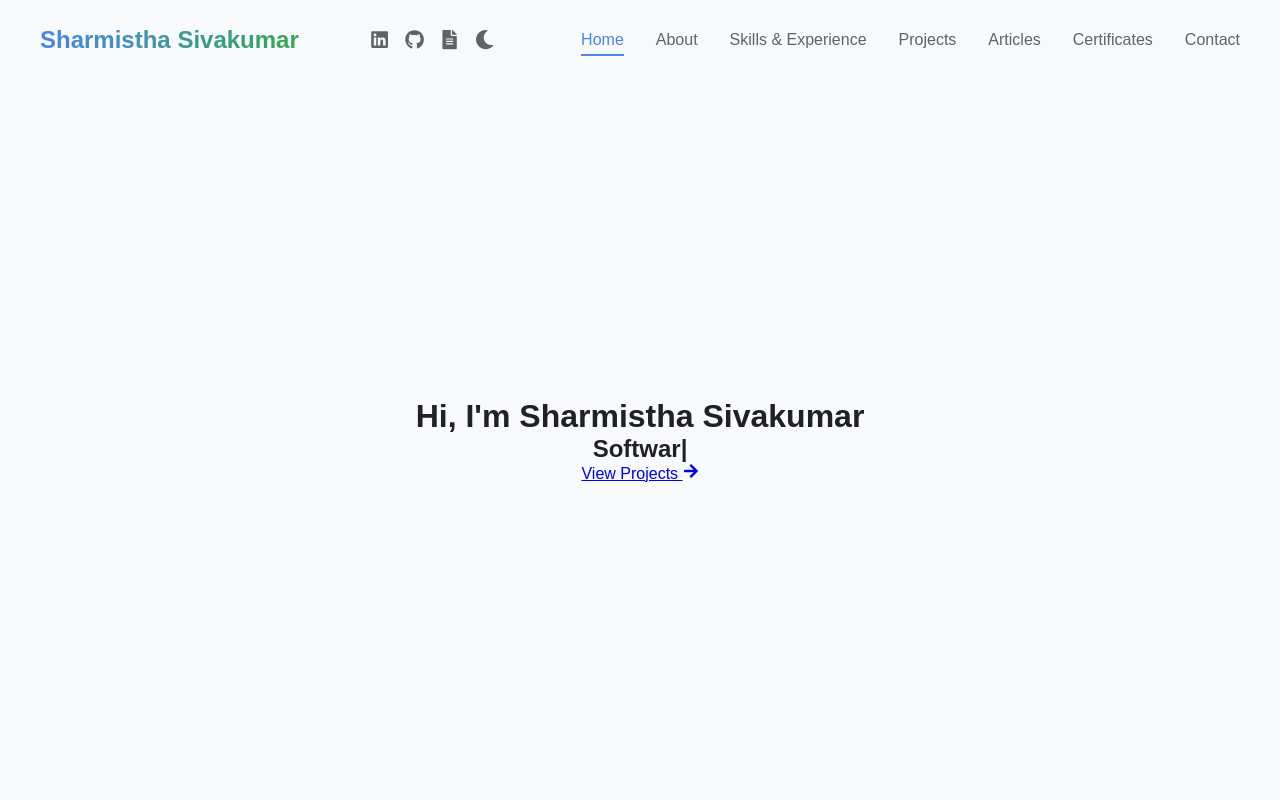
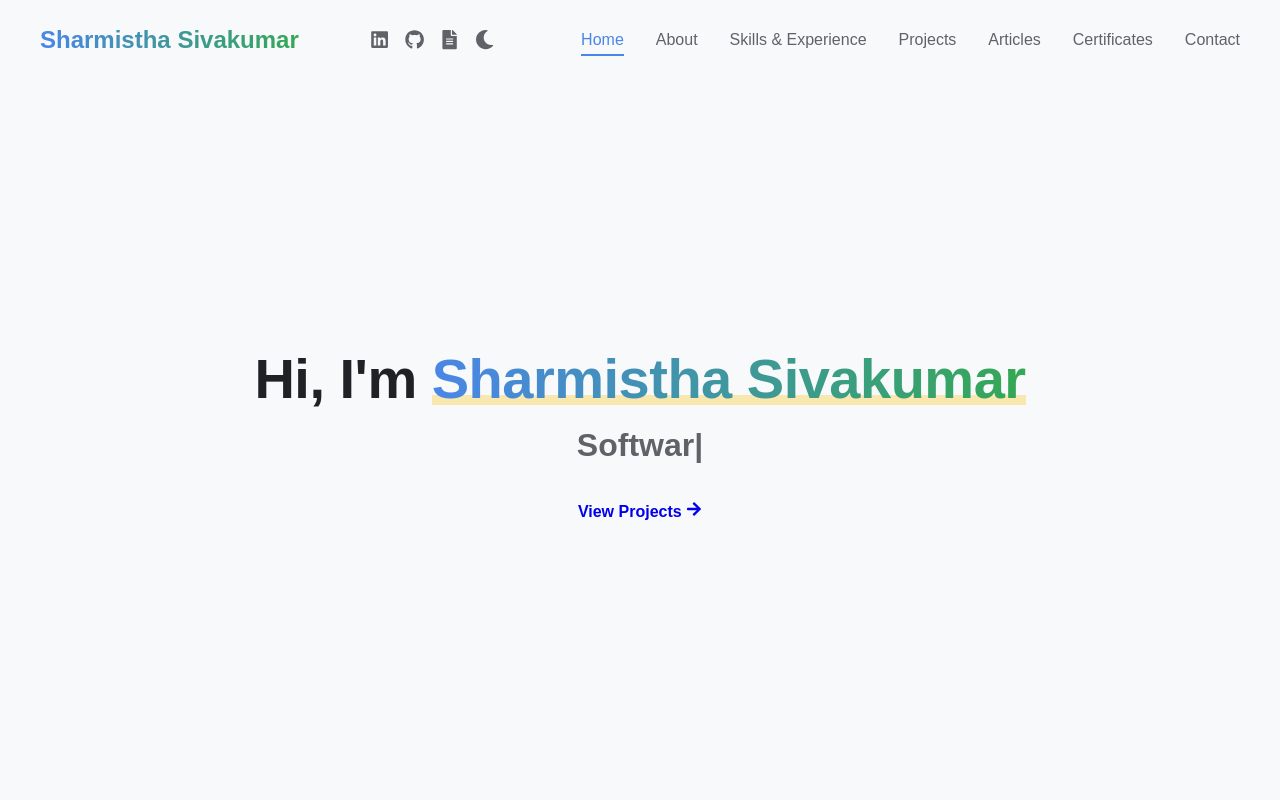
Before and after one commit to sharmistha2725/portfolio, a React (Create React App) app: page / in a window 1280 px wide. Shown: the top 800 px of the page. Built offline with nearby package versions, Linux system fonts and the light colour scheme.

Commit message:
Resolved merge conflicts

```diff
--- a/src/pages/home.jsx
+++ b/src/pages/home.jsx
@@ -9,6 +9,7 @@ const Home = () => {
   const particleRef = useRef(null);
 
   useEffect(() => {
+    // Typing animation
     const typed = new Typed(typedRef.current, {
       strings: [
         'AI/ML Engineer',
@@ -21,57 +22,55 @@ const Home = () => {
       loop: true
     });
 
-    const createParticles = () => {
-      const particles = []; // ✅ FIXED
-
+    // Particle animation
+    const particles = [];
     const colors = ['#4A86E8', '#34A853', '#FBBC05', '#EA4335'];
 
     for (let i = 0; i < 50; i++) {
       const particle = document.createElement('div');
-        particle.classList.add('particle');
+      particle.className = 'particle';
 
       const posX = Math.random() * window.innerWidth;
       const posY = Math.random() * window.innerHeight;
 
+      const size = Math.floor(Math.random() * 5) + 3;
+      const color = colors[Math.floor(Math.random() * colors.length)];
+
       particle.style.left = `${posX}px`;
       particle.style.top = `${posY}px`;
+      particle.style.width = `${size}px`;
+      particle.style.height = `${size}px`;
+      particle.style.backgroundColor = color;
 
       if (particleRef.current) {
         particleRef.current.appendChild(particle);
-        }
-
         particles.push(particle);
       }
-
-      return particles;
-    };
-
-    const particles = createParticles();
+    }
 
     return () => {
       typed.destroy();
-
-      particles.forEach(p => {
-        particleRef.current?.removeChild(p);
-      });
+      particles.forEach(p => p.remove());
     };
   }, []);
 
   return (
     <div className="home-container">
-      <div ref={particleRef}></div>
+      <div className="particles-container" ref={particleRef}></div>
 
-      <h1>
-        Hi, I'm <span>Sharmistha Sivakumar</span>
+      <div className="hero-content">
+        <h1 className="hero-title">
+          Hi, I'm <span className="highlight">Sharmistha Sivakumar</span>
         </h1>
 
-      <h2>
+        <h2 className="hero-subtitle">
           <span ref={typedRef}></span>
         </h2>
 
-      <Link to="/projects">
+        <Link to="/projects" className="btn">
           View Projects <FaArrowRight />
         </Link>
+      </div>
     </div>
   );
 };
```
Lines whose indentation alone changed are shown as unchanged.
